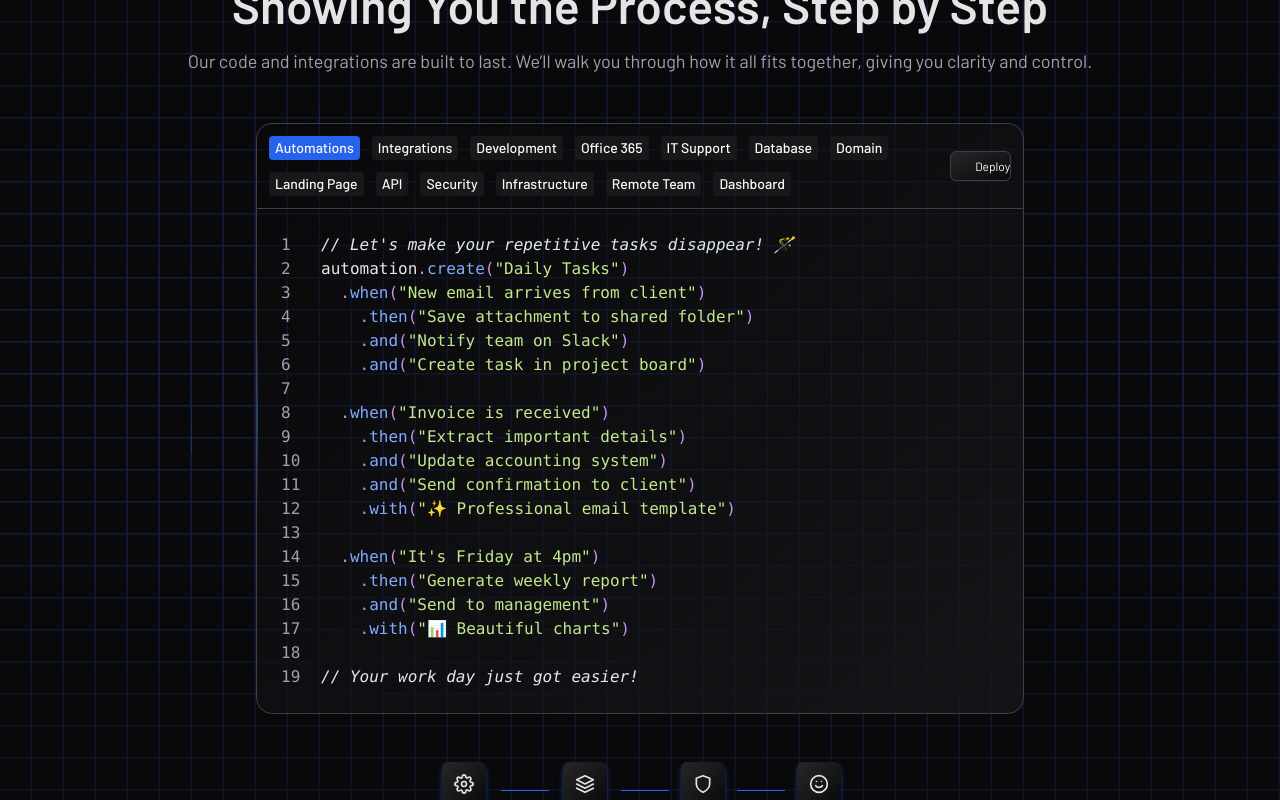
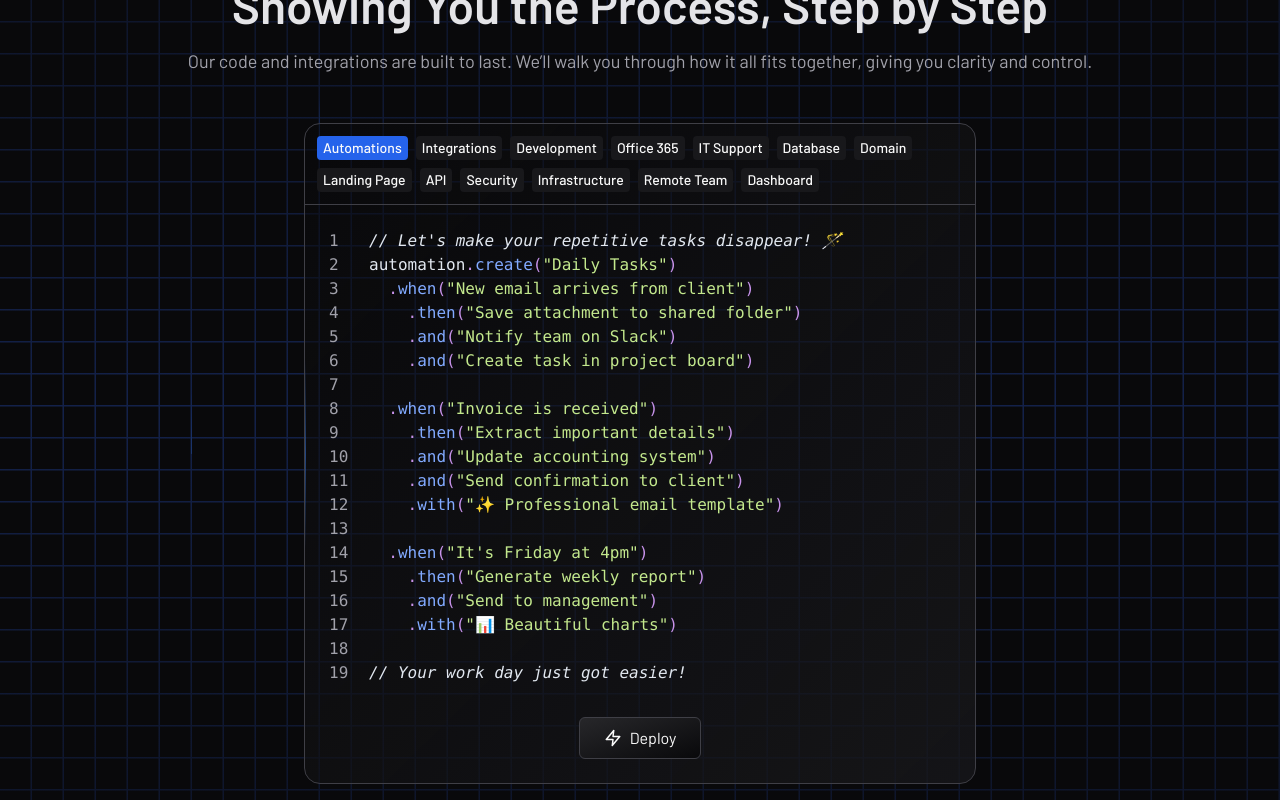
Before and after one commit to Kadafen/Jomena-Group, a Next.js app: page / in a window 1280 px wide. Shown: the part 2600-3400 px from the top of the page. Built offline with nearby package versions, Linux system fonts and the light colour scheme.

Commit message:
last changes before bed on code block

```diff
--- a/src/components/features/code/CodeCard.tsx
+++ b/src/components/features/code/CodeCard.tsx
@@ -9,9 +9,9 @@ export const CodeCard = () => {
   const [selected, setSelected] = useState<"auto" | "int" | "dev" | "o365" | "it" | "db" | "domain" | "landing" | "api" | "security" | "infra" | "remote" | "dash">("auto");
 
   return (
-    <Card className="mx-auto max-w-3xl pt-3">
-      <div className="-mx-9 mb-6 flex items-center justify-between border-b border-zinc-700 px-6 pb-3">
-        <div className="flex items-center gap-3 flex-wrap">
+    <Card className="mx-auto max-w-2xl pt-3">
+      <div className="-mx-9 mb-6 flex items-center border-b border-zinc-700 px-6 pb-3">
+        <div className="flex flex-wrap gap-2 max-w-[650px]">
           <ToggleChip
             onClick={() => setSelected("auto")}
             selected={selected === "auto"}
@@ -91,10 +91,6 @@ export const CodeCard = () => {
             Dashboard
           </ToggleChip>
         </div>
-        <BubbleButton className="text-xs">
-          <FiZap className="mr-1" />
-          Deploy
-        </BubbleButton>
       </div>
       <div className="no-scrollbar -mx-6 overflow-x-scroll px-6">
         <Markup
@@ -115,6 +111,12 @@ export const CodeCard = () => {
           }
           lang="typescript"
         />
+      </div>
+      <div className="mt-8 flex justify-center">
+        <BubbleButton className="flex items-center gap-2 px-6 py-2 text-base">
+          <FiZap className="text-lg" />
+          Deploy
+        </BubbleButton>
       </div>
       <PulseLine />
     </Card>
```
